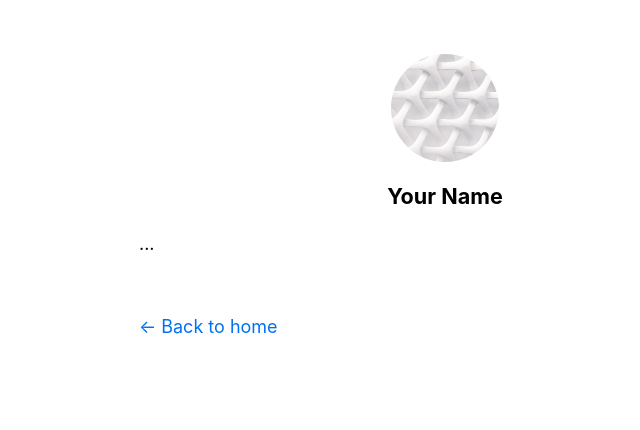
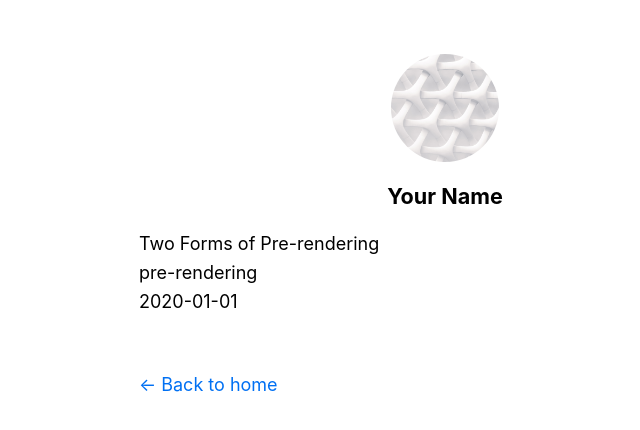
Before and after one commit to takubii/nextjs-blog-tutorial, a Next.js app: page /posts/pre-rendering in a window 1280 px wide. Shown: the top 430 px of the page, without its empty margins (195-835 px from the left). Built offline with nearby package versions, Linux system fonts and the light colour scheme.

Commit message:
[add]ダイナミックルートのIDを使用して内容を変更する処理を追加

```diff
--- a/src/app/posts/[id]/page.tsx
+++ b/src/app/posts/[id]/page.tsx
@@ -1,10 +1,19 @@
 import Layout from '@/components/layout';
-import { getAllPostIds } from '@/lib/posts';
+import { getAllPostIds, getPostData } from '@/lib/posts';
 
 export async function generateStaticParams() {
   return getAllPostIds();
 }
 
-export default function Post() {
-  return <Layout>...</Layout>;
+export default function Post({ params }: { params: { id: string } }) {
+  const postData = getPostData(params.id);
+  return (
+    <Layout>
+      {postData.title}
+      <br />
+      {postData.id}
+      <br />
+      {postData.date}
+    </Layout>
+  );
 }
```
